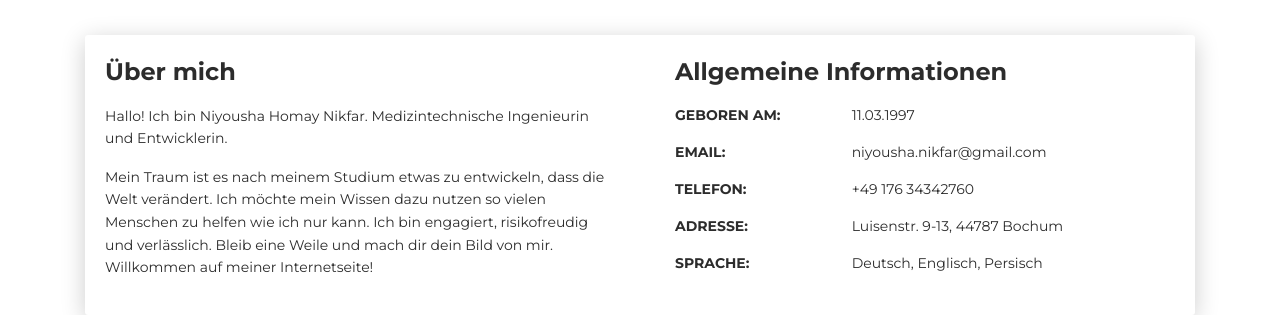
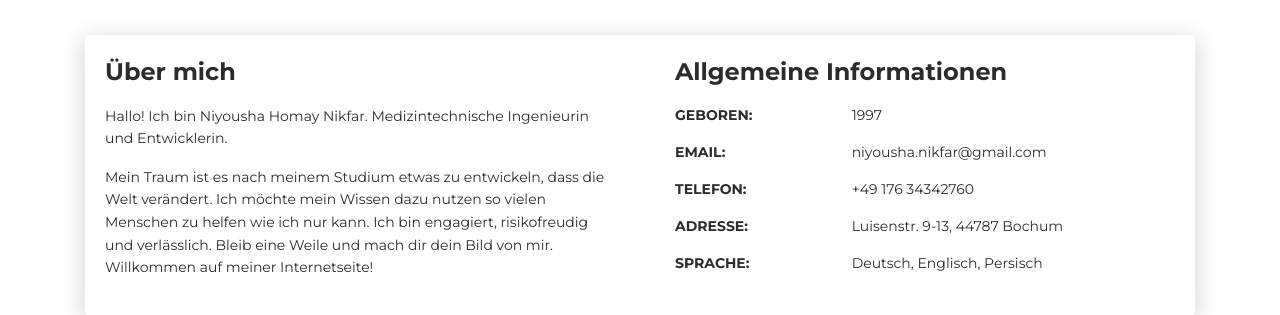
Before and after one commit to Niyoushaaa/Tura92.github.io, a Jekyll site: the page built from index.md, in a window 1280 px wide and 900 px high, scrolled down 431 px. Shown: the part 154-469 px from the top of the window. Built offline with Jekyll 4.4.1, drawn with Linux system fonts in a browser that asks for light colours; nearby versions of some CDN libraries.

Commit message:
remove exact birthday

```diff
--- a/index.md
+++ b/index.md
@@ -73,8 +73,8 @@ permalink: /
                 <div class="card-body">
                   <div class="h4 mt-0 title">Allgemeine Informationen</div>
                   <div class="row">
-                    <div class="col-sm-4"><strong class="text-uppercase">Geboren am:</strong></div>
-                    <div class="col-sm-8">11.03.1997</div>
+                    <div class="col-sm-4"><strong class="text-uppercase">Geboren:</strong></div>
+                    <div class="col-sm-8">1997</div>
                   </div>
                   <div class="row mt-3">
                     <div class="col-sm-4"><strong class="text-uppercase">Email:</strong></div>
```
